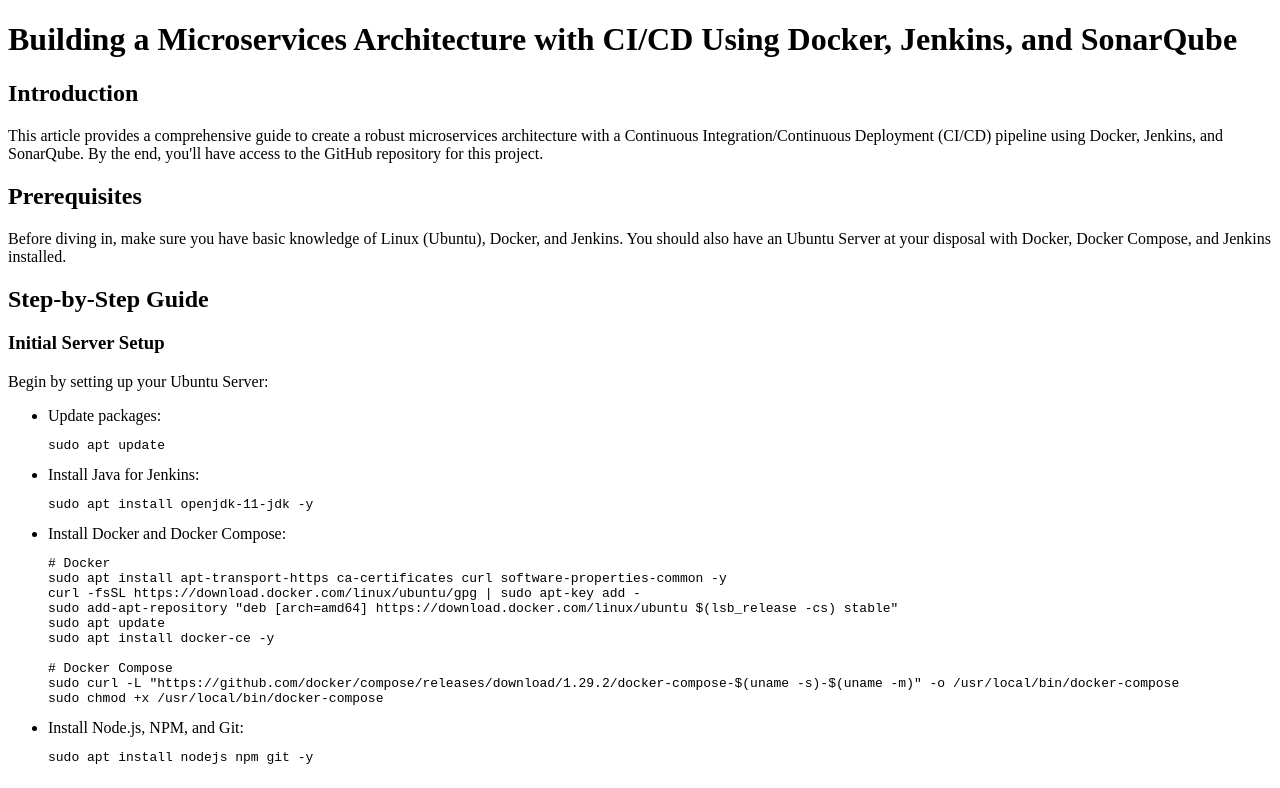
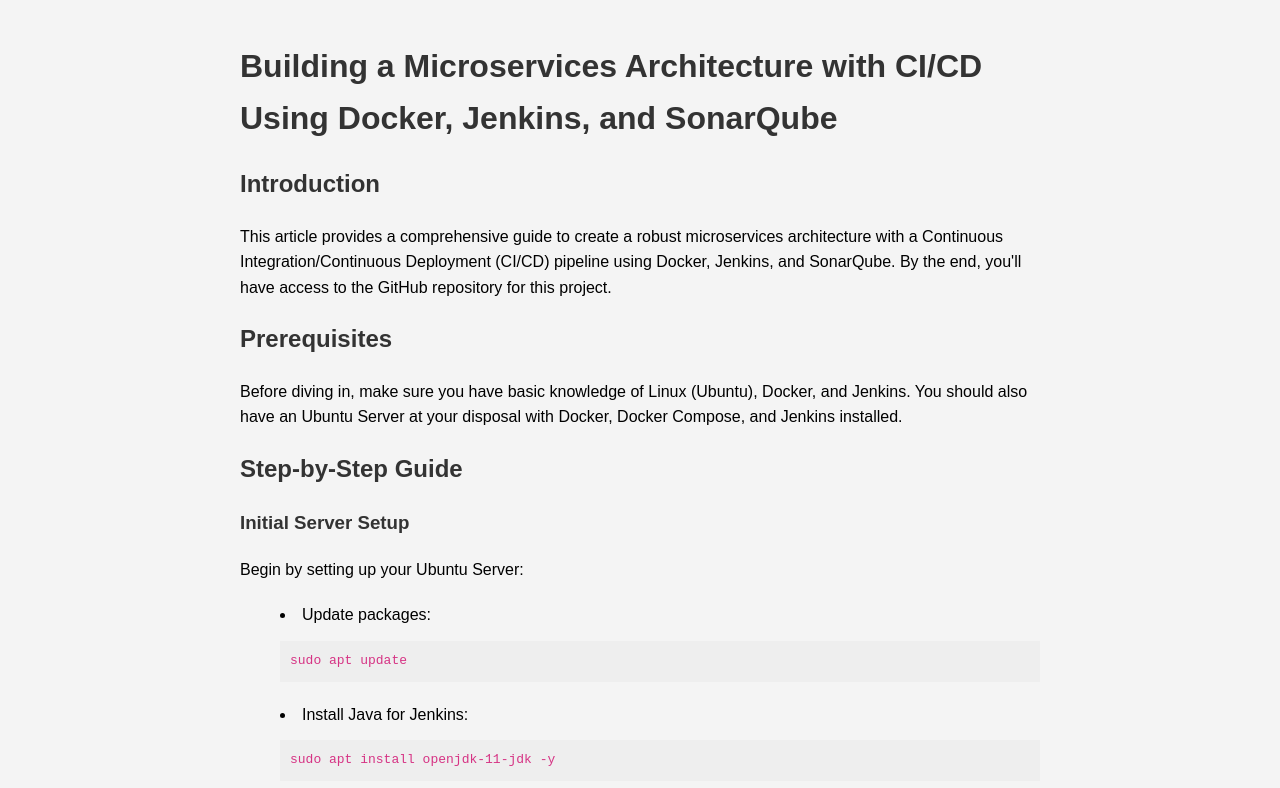
Before and after one commit to sabayneh1/Jenkins-SonarQube-Docker-Demo, a plain HTML site: page index.html in a window 1280 px wide. Shown: the top 788 px of the page. Drawn offline with Linux system fonts and the light colour scheme.

Commit message:
7th commit

```diff
--- a/index.html
+++ b/index.html
@@ -2,6 +2,41 @@
 <html>
 <head>
     <title>Building a Microservices Architecture with CI/CD Using Docker, Jenkins, and SonarQube</title>
+    <style>
+        body {
+            font-family: Arial, sans-serif;
+            line-height: 1.6;
+            margin: 0 auto;
+            max-width: 800px;
+            padding: 20px;
+            background-color: #f4f4f4;
+        }
+        h1, h2, h3, h4 {
+            color: #333;
+        }
+        p, ul, pre {
+            margin-bottom: 20px;
+        }
+        pre {
+            background-color: #eee;
+            padding: 10px;
+            overflow-x: auto;
+        }
+        code {
+            font-family: monospace;
+            color: #d63384;
+        }
+        a {
+            color: #007bff;
+            text-decoration: none;
+        }
+        a:hover {
+            text-decoration: underline;
+        }
+        ul {
+            list-style-position: inside;
+        }
+    </style>
 </head>
 <body>
 
```
